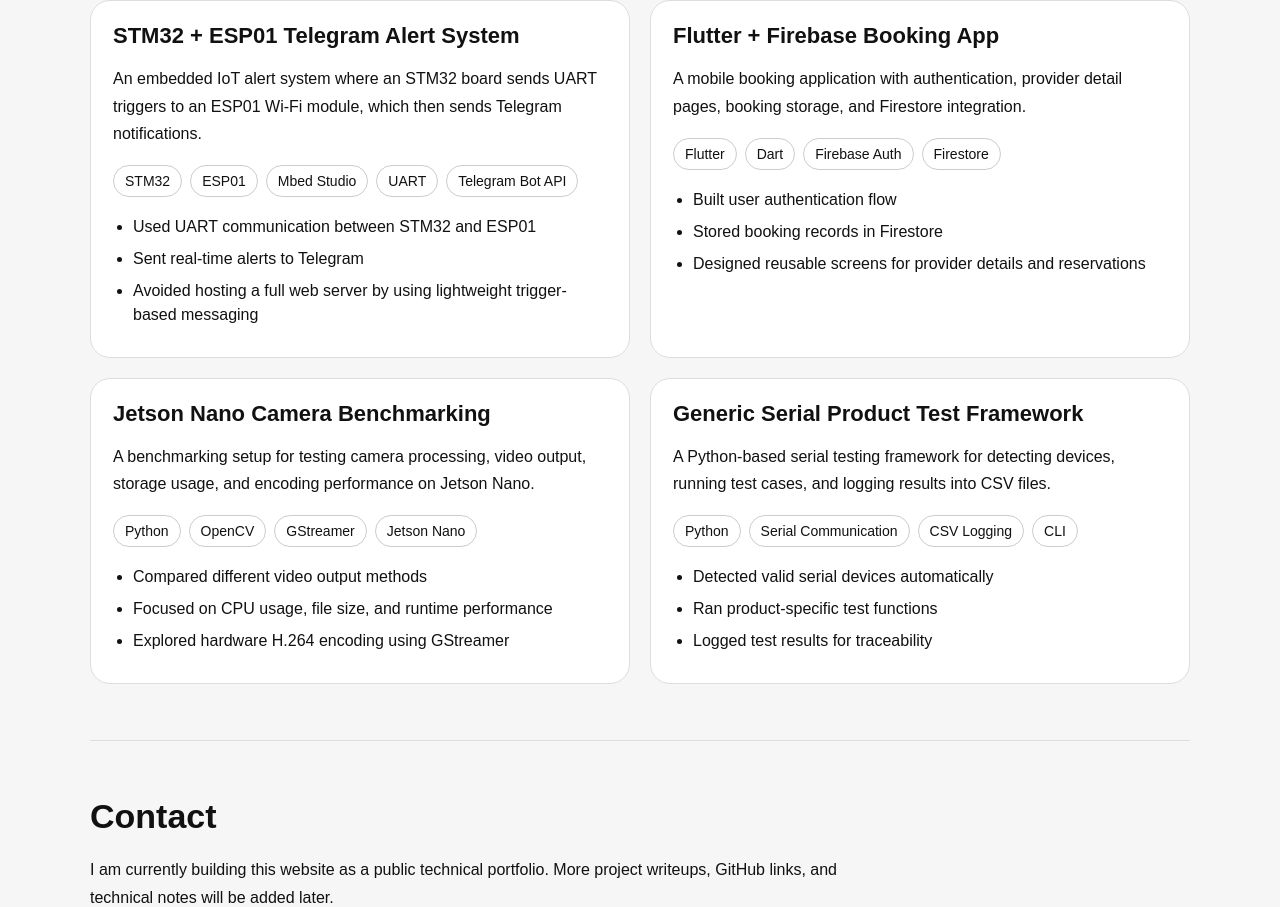
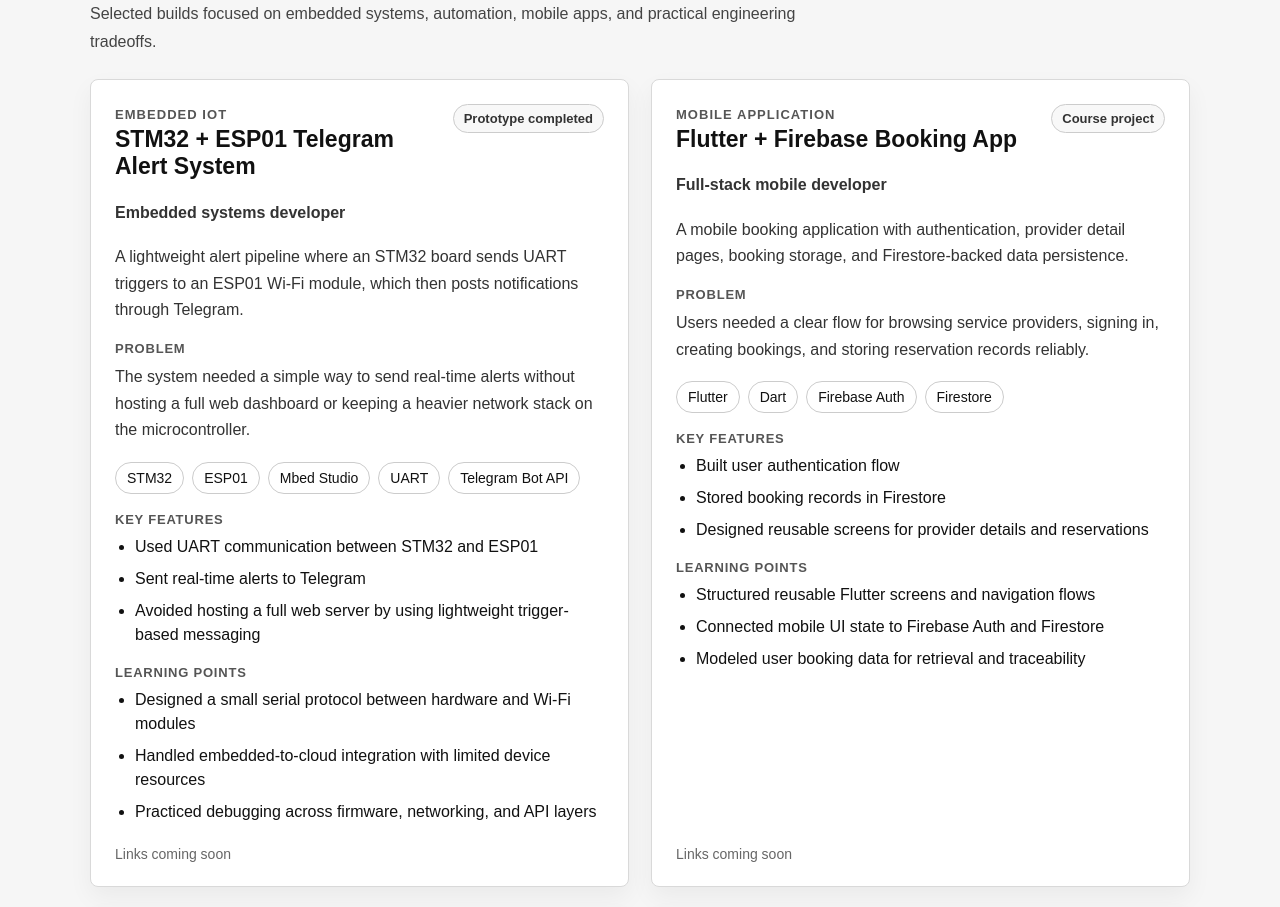
Before and after one commit to Paul-Tey/paultey-portfolio, a React (Vite) app: page / in a window 1280 px wide. Shown: the part 1260-2167 px from the top of the page. Built offline with nearby package versions, Linux system fonts and the light colour scheme.

Commit message:
Improve project section content and layout

```diff
--- a/src/App.jsx
+++ b/src/App.jsx
@@ -56,7 +56,13 @@
         </section>
 
         <section className="section" id="projects">
+          <div className="section-heading">
             <h2>Projects</h2>
+            <p>
+              Selected builds focused on embedded systems, automation, mobile
+              apps, and practical engineering tradeoffs.
+            </p>
+          </div>
 
           <div className="project-grid">
             {projects.map((project) => (
--- a/src/components/ProjectCard.jsx
+++ b/src/components/ProjectCard.jsx
@@ -1,9 +1,27 @@
 function ProjectCard({ project }) {
+  const hasGithub = Boolean(project.links.github);
+  const hasDemo = Boolean(project.links.demo);
+  const hasLinks = hasGithub || hasDemo;
+
   return (
     <article className="project-card">
-      <h3>{project.title}</h3>
+      <div className="project-card-header">
+        <div>
+          <p className="project-category">{project.category}</p>
+          <h3>{project.title}</h3>
+        </div>
 
-      <p>{project.description}</p>
+        <span className="project-status">{project.status}</span>
+      </div>
+
+      <p className="project-role">{project.role}</p>
+
+      <p className="project-summary">{project.summary}</p>
+
+      <div className="project-detail">
+        <h4>Problem</h4>
+        <p>{project.problem}</p>
+      </div>
 
       <div className="tech-stack">
         {project.techStack.map((technology) => (
@@ -11,11 +29,49 @@
         ))}
       </div>
 
-      <ul>
-        {project.highlights.map((highlight) => (
-          <li key={highlight}>{highlight}</li>
-        ))}
-      </ul>
+      <div className="project-lists">
+        <div>
+          <h4>Key features</h4>
+          <ul>
+            {project.keyFeatures.map((feature) => (
+              <li key={feature}>{feature}</li>
+            ))}
+          </ul>
+        </div>
+
+        <div>
+          <h4>Learning points</h4>
+          <ul>
+            {project.learningPoints.map((point) => (
+              <li key={point}>{point}</li>
+            ))}
+          </ul>
+        </div>
+      </div>
+
+      <div className="project-links" aria-label={`${project.title} links`}>
+        {hasGithub && (
+          <a
+            href={project.links.github}
+            target="_blank"
+            rel="noopener noreferrer"
+          >
+            GitHub
+          </a>
+        )}
+
+        {hasDemo && (
+          <a
+            href={project.links.demo}
+            target="_blank"
+            rel="noopener noreferrer"
+          >
+            Demo
+          </a>
+        )}
+
+        {!hasLinks && <span>Links coming soon</span>}
+      </div>
     </article>
   );
 }
--- a/src/data/projects.js
+++ b/src/data/projects.js
@@ -1,46 +1,102 @@
 export const projects = [
   {
     title: "STM32 + ESP01 Telegram Alert System",
-    description:
-      "An embedded IoT alert system where an STM32 board sends UART triggers to an ESP01 Wi-Fi module, which then sends Telegram notifications.",
+    category: "Embedded IoT",
+    status: "Prototype completed",
+    role: "Embedded systems developer",
+    summary:
+      "A lightweight alert pipeline where an STM32 board sends UART triggers to an ESP01 Wi-Fi module, which then posts notifications through Telegram.",
+    problem:
+      "The system needed a simple way to send real-time alerts without hosting a full web dashboard or keeping a heavier network stack on the microcontroller.",
     techStack: ["STM32", "ESP01", "Mbed Studio", "UART", "Telegram Bot API"],
-    highlights: [
+    keyFeatures: [
       "Used UART communication between STM32 and ESP01",
       "Sent real-time alerts to Telegram",
       "Avoided hosting a full web server by using lightweight trigger-based messaging"
-    ]
+    ],
+    learningPoints: [
+      "Designed a small serial protocol between hardware and Wi-Fi modules",
+      "Handled embedded-to-cloud integration with limited device resources",
+      "Practiced debugging across firmware, networking, and API layers"
+    ],
+    links: {
+      github: null,
+      demo: null
+    }
   },
   {
     title: "Flutter + Firebase Booking App",
-    description:
-      "A mobile booking application with authentication, provider detail pages, booking storage, and Firestore integration.",
+    category: "Mobile Application",
+    status: "Course project",
+    role: "Full-stack mobile developer",
+    summary:
+      "A mobile booking application with authentication, provider detail pages, booking storage, and Firestore-backed data persistence.",
+    problem:
+      "Users needed a clear flow for browsing service providers, signing in, creating bookings, and storing reservation records reliably.",
     techStack: ["Flutter", "Dart", "Firebase Auth", "Firestore"],
-    highlights: [
+    keyFeatures: [
       "Built user authentication flow",
       "Stored booking records in Firestore",
       "Designed reusable screens for provider details and reservations"
-    ]
+    ],
+    learningPoints: [
+      "Structured reusable Flutter screens and navigation flows",
+      "Connected mobile UI state to Firebase Auth and Firestore",
+      "Modeled user booking data for retrieval and traceability"
+    ],
+    links: {
+      github: null,
+      demo: null
+    }
   },
   {
     title: "Jetson Nano Camera Benchmarking",
-    description:
+    category: "Edge AI / Computer Vision",
+    status: "Technical investigation",
+    role: "Performance benchmarking developer",
+    summary:
       "A benchmarking setup for testing camera processing, video output, storage usage, and encoding performance on Jetson Nano.",
+    problem:
+      "Camera pipelines can behave differently depending on capture method, encoder, and output format, so the project compared practical options on embedded GPU hardware.",
     techStack: ["Python", "OpenCV", "GStreamer", "Jetson Nano"],
-    highlights: [
+    keyFeatures: [
       "Compared different video output methods",
       "Focused on CPU usage, file size, and runtime performance",
       "Explored hardware H.264 encoding using GStreamer"
-    ]
+    ],
+    learningPoints: [
+      "Measured performance tradeoffs instead of relying on assumptions",
+      "Worked with OpenCV and GStreamer camera pipelines",
+      "Learned how hardware encoding affects embedded video workloads"
+    ],
+    links: {
+      github: null,
+      demo: null
+    }
   },
   {
     title: "Generic Serial Product Test Framework",
-    description:
-      "A Python-based serial testing framework for detecting devices, running test cases, and logging results into CSV files.",
+    category: "Automation / Test Engineering",
+    status: "Framework prototype",
+    role: "Python automation developer",
+    summary:
+      "A Python-based serial testing framework for detecting devices, running product-specific test cases, and logging results into CSV files.",
+    problem:
+      "Manual serial testing is repetitive and difficult to trace, so the framework standardizes device detection, test execution, and result recording.",
     techStack: ["Python", "Serial Communication", "CSV Logging", "CLI"],
-    highlights: [
+    keyFeatures: [
       "Detected valid serial devices automatically",
       "Ran product-specific test functions",
       "Logged test results for traceability"
-    ]
+    ],
+    learningPoints: [
+      "Built a reusable command-line workflow for hardware test routines",
+      "Separated product-specific tests from shared serial tooling",
+      "Improved reliability by writing structured test output to CSV"
+    ],
+    links: {
+      github: null,
+      demo: null
+    }
   }
 ];
--- a/src/index.css
+++ b/src/index.css
@@ -86,8 +86,17 @@
 }
 
 h3 {
-  margin: 0 0 12px;
-  font-size: 22px;
+  margin: 0;
+  font-size: 23px;
+  line-height: 1.2;
+}
+
+h4 {
+  margin: 0 0 8px;
+  font-size: 13px;
+  letter-spacing: 0.06em;
+  text-transform: uppercase;
+  color: #555555;
 }
 
 p {
@@ -129,6 +138,15 @@
   border-top: 1px solid #dddddd;
 }
 
+.section-heading {
+  margin-bottom: 24px;
+}
+
+.section-heading p {
+  margin: 0;
+  color: #444444;
+}
+
 .skill-list {
   display: flex;
   flex-wrap: wrap;
@@ -147,35 +165,112 @@
 .project-grid {
   display: grid;
   grid-template-columns: repeat(2, 1fr);
-  gap: 20px;
+  gap: 22px;
 }
 
 .project-card {
   background: #ffffff;
-  border: 1px solid #dddddd;
-  border-radius: 20px;
-  padding: 22px;
+  border: 1px solid #d9d9d9;
+  border-radius: 8px;
+  padding: 24px;
+  box-shadow: 0 10px 24px rgba(17, 17, 17, 0.05);
+  display: flex;
+  flex-direction: column;
+  gap: 18px;
+}
+
+.project-card-header {
+  display: flex;
+  align-items: flex-start;
+  justify-content: space-between;
+  gap: 16px;
 }
 
 .project-card p {
-  margin-bottom: 18px;
+  margin: 0;
+}
+
+.project-category {
+  margin: 0 0 8px;
+  font-size: 13px;
+  font-weight: bold;
+  letter-spacing: 0.08em;
+  text-transform: uppercase;
+  color: #555555;
+}
+
+.project-status {
+  flex: 0 0 auto;
+  border: 1px solid #cccccc;
+  border-radius: 999px;
+  padding: 6px 10px;
+  background: #f8f8f8;
+  color: #333333;
+  font-size: 13px;
+  font-weight: bold;
+  white-space: nowrap;
+}
+
+.project-role {
+  color: #333333;
+  font-weight: bold;
+}
+
+.project-summary,
+.project-detail p {
+  color: #333333;
+  line-height: 1.65;
 }
 
 .tech-stack {
   display: flex;
   flex-wrap: wrap;
   gap: 8px;
-  margin-bottom: 18px;
 }
 
-ul {
+.project-lists {
+  display: grid;
+  grid-template-columns: 1fr;
+  gap: 18px;
+}
+
+.project-card ul {
   padding-left: 20px;
+  margin: 0;
+}
+
+.project-card li {
+  margin-bottom: 8px;
+  line-height: 1.5;
+}
+
+.project-card li:last-child {
   margin-bottom: 0;
 }
 
-li {
-  margin-bottom: 8px;
-  line-height: 1.5;
+.project-links {
+  display: flex;
+  flex-wrap: wrap;
+  gap: 10px;
+  margin-top: auto;
+  padding-top: 4px;
+}
+
+.project-links a {
+  border: 1px solid #111111;
+  border-radius: 999px;
+  padding: 9px 13px;
+  font-size: 14px;
+  font-weight: bold;
+}
+
+.project-links a:hover {
+  opacity: 0.75;
+}
+
+.project-links span {
+  color: #666666;
+  font-size: 14px;
 }
 
 .contact-links {
@@ -213,6 +308,18 @@
     grid-template-columns: 1fr;
   }
 
+  .project-card {
+    padding: 20px;
+  }
+
+  .project-card-header {
+    flex-direction: column;
+  }
+
+  .project-status {
+    white-space: normal;
+  }
+
   .hero-description {
     font-size: 18px;
   }
```
Lines whose indentation alone changed are shown as unchanged.
